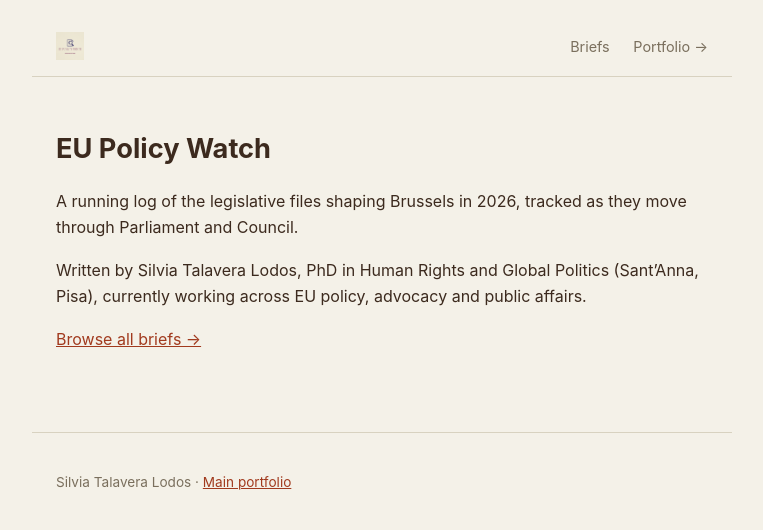
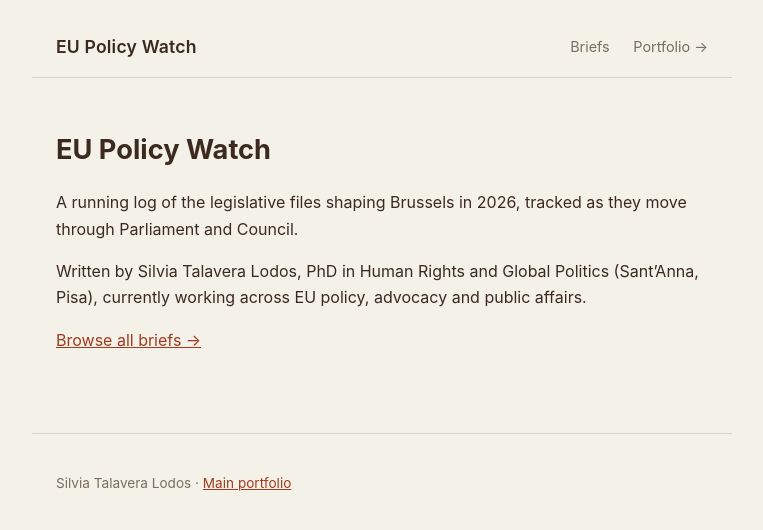
Before and after one commit to stalaveralodos-ux/eu-policy-watch, a Jekyll site: the page built from index.md, in a window 1280 px wide. Shown: the top 530 px of the page, without its empty margins (258-1021 px from the left). Built offline with Jekyll 4.4.1, drawn with Linux system fonts in a browser that asks for light colours.

Commit message:
Update site title and remove logo image

```diff
--- a/_layouts/default.html
+++ b/_layouts/default.html
@@ -4,13 +4,14 @@
   <meta charset="UTF-8">
   <meta name="viewport" content="width=device-width, initial-scale=1.0">
   <title>{% if page.title %}{{ page.title }} · {% endif %}EU Policy Watch</title>
+  <link rel="preconnect" href="https://fonts.googleapis.com">
+  <link rel="preconnect" href="https://fonts.gstatic.com" crossorigin>
+  <link href="https://fonts.googleapis.com/css2?family=Sacramento&display=swap" rel="stylesheet">
   <link rel="stylesheet" href="{{ '/assets/css/style.css' | relative_url }}">
 </head>
 <body>
   <header class="site-header">
-    <a class="site-title" href="{{ '/' | relative_url }}">
-      <img class="site-logo" src="{{ '/assets/images/logo.png' | relative_url }}" alt="EU Policy Watch">
-    </a>
+    <a class="site-title" href="{{ '/' | relative_url }}">EU Policy Watch</a>
     <nav class="site-nav">
       <a href="{{ '/briefs/' | relative_url }}">Briefs</a>
       <a href="https://stalaveralodos-ux.github.io/s.talaveralodos">Portfolio &rarr;</a>
```
